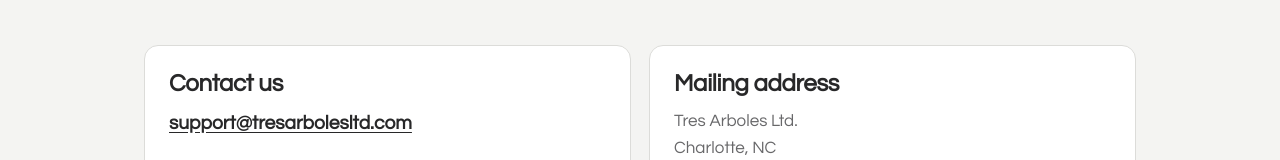
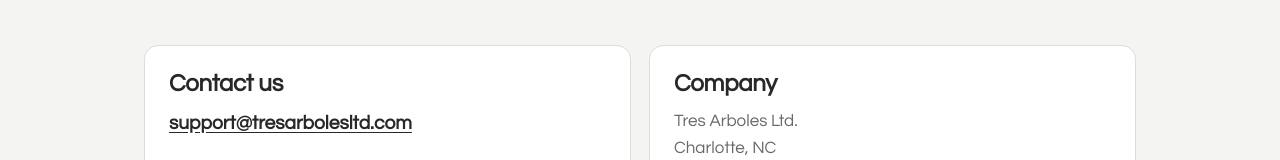
Before and after one commit to TresArbolesLtd/tresarbolesltd.github.io, a plain HTML site: page support/index.html in a window 1280 px wide. Shown: the part 339-499 px from the top of the page. Drawn offline with Linux system fonts and the light colour scheme.

```diff
--- a/support/index.html
+++ b/support/index.html
@@ -45,7 +45,7 @@
             </ul>
           </div>
           <div class="card">
-            <h2>Mailing address</h2>
+            <h2>Company</h2>
             <address>
               Tres Arboles Ltd.<br>
               Charlotte, NC<br>
```
